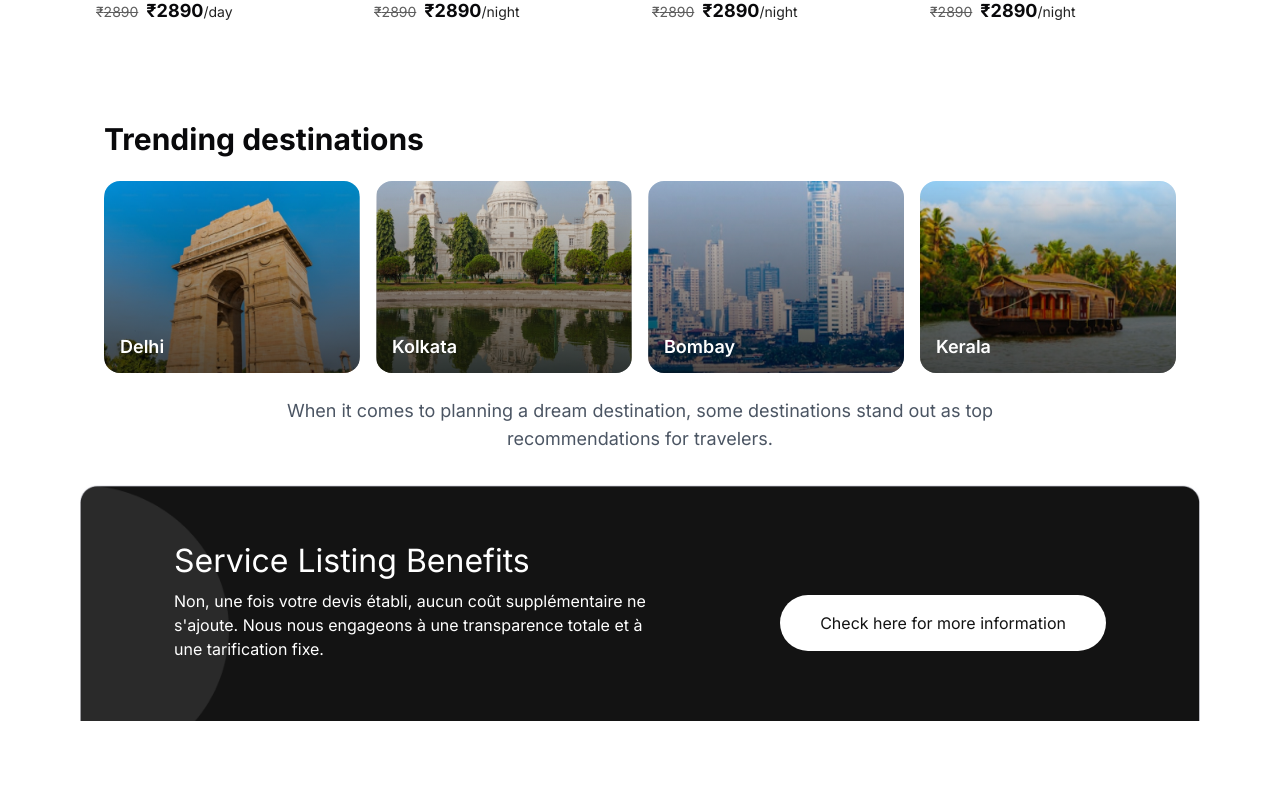
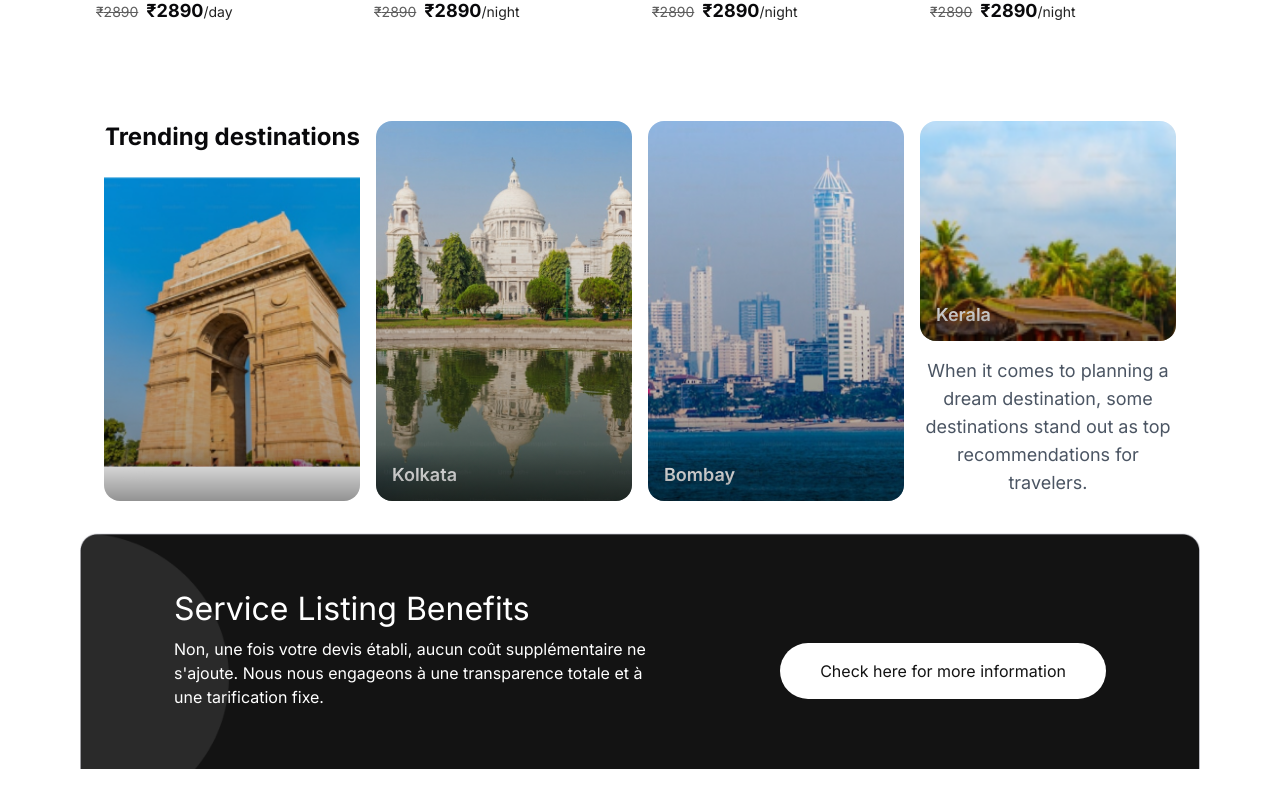
Before and after one commit to travelhomes/travelhomes-frontend, a Next.js app: page / in a window 1280 px wide. Shown: the part 2480-3280 px from the top of the page. Built offline with nearby package versions, Linux system fonts and the light colour scheme.

Commit message:
minor changes

```diff
--- a/components/landingPage/Destination.tsx
+++ b/components/landingPage/Destination.tsx
@@ -1,32 +1,89 @@
-"use client"
+"use client";
 
-import Image from "next/image"
-import { ArrowUpRight } from "lucide-react"
-import Delhi from "@/public/assets/destination/delhi.png"
-import Kolkata from "@/public/assets/destination/Kalkata.png"
-import Bombay from "@/public/assets/destination/bombay.png"
-import Karela from "@/public/assets/destination/karela.png"
+import Image from "next/image";
+import { ArrowUpRight } from "lucide-react";
+import Delhi from "@/public/assets/destination/delhi.png";
+import Kolkata from "@/public/assets/destination/Kalkata.png";
+import Bombay from "@/public/assets/destination/bombay.png";
+import Karela from "@/public/assets/destination/karela.png";
+import { useRef } from "react";
 
 export default function TrendingDestinations() {
+  const scrollContainerRef = useRef<HTMLDivElement>(null);
+
+  const destinations = [
+    { image: Delhi, name: "Delhi" },
+    { image: Kolkata, name: "Kolkata" },
+    { image: Bombay, name: "Bombay" },
+    { image: Karela, name: "Kerala" }
+  ];
+
   return (
     <div className="py-8 px-4 md:px-6">
-      <h2 className="text-2xl md:text-3xl font-bold mb-6">Trending destinations</h2>
+      <div className="grid grid-cols-1 sm:grid-cols-2 lg:grid-cols-4 gap-4">
+        {/* Mobile heading and description */}
+        <div className="lg:hidden col-span-full mb-6">
+          <h2 className="text-2xl md:text-2xl font-bold mb-4">
+            Trending destinations
+          </h2>
+          <p className="text-gray-600 text-base md:text-lg md:text-left">
+            When it comes to planning a dream destination, some destinations
+            stand out as top recommendations for travelers.
+          </p>
+        </div>
 
-      <div className="grid grid-cols-1 sm:grid-cols-2 lg:grid-cols-4 gap-4">
-        {/* Delhi */}
-        <div className="relative rounded-2xl overflow-hidden group">
-          <div className="aspect-[4/3] relative">
+        {/* Mobile Slider for all cards */}
+        <div className="lg:hidden col-span-full">
+          <div
+            ref={scrollContainerRef}
+            className="flex overflow-x-auto snap-x snap-mandatory gap-4 pb-4 scrollbar-hide"
+          >
+            {destinations.map((dest, index) => (
+              <div
+                key={index}
+                className="relative rounded-2xl overflow-hidden group flex-none w-[85%] snap-start"
+              >
+                <div className="w-full h-[270px] relative">
+                  <Image
+                    src={dest.image}
+                    alt={dest.name}
+                    fill
+                    className="object-cover transition-transform duration-700 group-hover:scale-110"
+                  />
+                </div>
+                <div className="absolute bottom-[-10px] left-0 right-0 p-4">
+                  <div className="flex items-start justify-between">
+                    <div>
+                      <div className="absolute inset-0 bg-gradient-to-t from-black/50 to-transparent" />
+                      <h3 className="text-white text-lg font-semibold">{dest.name}</h3>
+                    </div>
+                    <div className="p-2 rounded-full bg-white/10 backdrop-blur-sm border border-white/20 opacity-0 scale-75 transition-all duration-300 group-hover:opacity-100 group-hover:scale-100">
+                      <ArrowUpRight className="w-4 h-4 text-white" />
+                    </div>
+                  </div>
+                </div>
+              </div>
+            ))}
+          </div>
+        </div>
+
+        {/* Desktop Layout */}
+        <div className="hidden lg:block relative rounded-2xl overflow-hidden group">
+          <h2 className="text-2xl md:text-2xl font-bold mb-6">
+            Trending destinations
+          </h2>
+          <div className="w-full h-[290px] relative">
             <Image
               src={Delhi}
               alt="Delhi"
               fill
               className="object-cover transition-transform duration-700 group-hover:scale-110"
             />
-            <div className="absolute inset-0 bg-gradient-to-t from-black/50 to-transparent" />
           </div>
           <div className="absolute bottom-[-10px] left-0 right-0 p-4">
             <div className="flex items-start justify-between">
               <div>
+                <div className="absolute inset-0 bg-gradient-to-t from-black/50 to-transparent" />
                 <h3 className="text-white text-lg font-semibold">Delhi</h3>
               </div>
               <div className="p-2 rounded-full bg-white/10 backdrop-blur-sm border border-white/20 opacity-0 scale-75 transition-all duration-300 group-hover:opacity-100 group-hover:scale-100">
@@ -36,20 +93,19 @@ export default function TrendingDestinations() {
           </div>
         </div>
 
-        {/* Kolkata */}
-        <div className="relative rounded-2xl overflow-hidden group">
-          <div className="aspect-[4/3] relative">
+        <div className="hidden lg:block relative rounded-2xl overflow-hidden group">
+          <div className="w-full h-[380px] relative">
             <Image
               src={Kolkata}
               alt="Kolkata"
               fill
               className="object-cover transition-transform duration-700 group-hover:scale-110"
             />
-            <div className="absolute inset-0 bg-gradient-to-t from-black/50 to-transparent" />
           </div>
           <div className="absolute bottom-[-10px] left-0 right-0 p-4">
             <div className="flex items-start justify-between">
               <div>
+                <div className="absolute inset-0 bg-gradient-to-t from-black/50 to-transparent" />
                 <h3 className="text-white text-lg font-semibold">Kolkata</h3>
               </div>
               <div className="p-2 rounded-full bg-white/10 backdrop-blur-sm border border-white/20 opacity-0 scale-75 transition-all duration-300 group-hover:opacity-100 group-hover:scale-100">
@@ -59,20 +115,19 @@ export default function TrendingDestinations() {
           </div>
         </div>
 
-        {/* Bombay */}
-        <div className="relative rounded-2xl overflow-hidden group">
-          <div className="aspect-[4/3] relative">
+        <div className="hidden lg:block relative rounded-2xl overflow-hidden group">
+          <div className="w-full h-[380px] relative">
             <Image
               src={Bombay}
               alt="Bombay"
               fill
               className="object-cover transition-transform duration-700 group-hover:scale-110"
             />
-            <div className="absolute inset-0 bg-gradient-to-t from-black/50 to-transparent" />
           </div>
           <div className="absolute bottom-[-10px] left-0 right-0 p-4">
             <div className="flex items-start justify-between">
               <div>
+                <div className="absolute inset-0 bg-gradient-to-t from-black/50 to-transparent" />
                 <h3 className="text-white text-lg font-semibold">Bombay</h3>
               </div>
               <div className="p-2 rounded-full bg-white/10 backdrop-blur-sm border border-white/20 opacity-0 scale-75 transition-all duration-300 group-hover:opacity-100 group-hover:scale-100">
@@ -82,20 +137,20 @@ export default function TrendingDestinations() {
           </div>
         </div>
 
-        {/* Kerala */}
-        <div className="relative rounded-2xl overflow-hidden group">
-          <div className="aspect-[4/3] relative">
+<div className="relative">
+        <div className="hidden lg:block md:h-[220px] rounded-2xl overflow-hidden group relative">
+          <div className="w-full  h-[360px] relative">
             <Image
               src={Karela}
               alt="Kerala"
               fill
               className="object-cover transition-transform duration-700 group-hover:scale-110"
             />
-            <div className="absolute inset-0 bg-gradient-to-t from-black/50 to-transparent" />
           </div>
           <div className="absolute bottom-[-10px] left-0 right-0 p-4">
             <div className="flex items-start justify-between">
               <div>
+                <div className="absolute inset-0 bg-gradient-to-t from-black/50 to-transparent" />
                 <h3 className="text-white text-lg font-semibold">Kerala</h3>
               </div>
               <div className="p-2 rounded-full bg-white/10 backdrop-blur-sm border border-white/20 opacity-0 scale-75 transition-all duration-300 group-hover:opacity-100 group-hover:scale-100">
@@ -104,12 +159,13 @@ export default function TrendingDestinations() {
             </div>
           </div>
         </div>
+
+        <p className="hidden lg:block text-gray-600 text-base md:text-lg text-center mt-4">
+          When it comes to planning a dream destination, some destinations
+          stand out as top recommendations for travelers.
+        </p>
       </div>
-
-      <p className="text-gray-600 text-base md:text-lg mt-6 max-w-3xl mx-auto text-center">
-        When it comes to planning a dream destination, some destinations
-        stand out as top recommendations for travelers.
-      </p>
+      </div>
     </div>
-  )
+  );
 }
--- a/components/landingPage/HeroSection.tsx
+++ b/components/landingPage/HeroSection.tsx
@@ -3,7 +3,7 @@ import HeroImage from "@/public/heroSection.png";
 
 export default function Hero() {
   return (
-    <div className="flex text-center md:text-left flex-col lg:flex-row items-center justify-between pt-[4rem]">
+    <div className="flex text-center md:text-left flex-col lg:flex-row items-center justify-between pt-[1rem] md:pt-[4rem]">
       {/* Image on top for mobile, right for larger screens */}
       <div className="order-1 lg:order-2 w-full lg:w-auto">
         <Image src={HeroImage} alt={"Hero Image"} />
--- a/components/landingPage/article.tsx
+++ b/components/landingPage/article.tsx
@@ -62,9 +62,10 @@ export default function LatestArticles() {
                   <ArrowUpRight className="w-4 h-4 text-white" />
                 </div>
               </div>
-              <div className="absolute inset-0 bg-gradient-to-t from-black/80 to-transparent transition-opacity duration-300 group-hover:opacity-90" />
+
               <div className="absolute bottom-0 left-0 right-0 p-6">
                 <h3 className="text-white text-lg font-medium leading-snug">
+                <div className="absolute inset-0 bg-gradient-to-t from-black/80 to-transparent transition-opacity duration-300 group-hover:opacity-90" />
                   {article.title}
                 </h3>
               </div>
```
